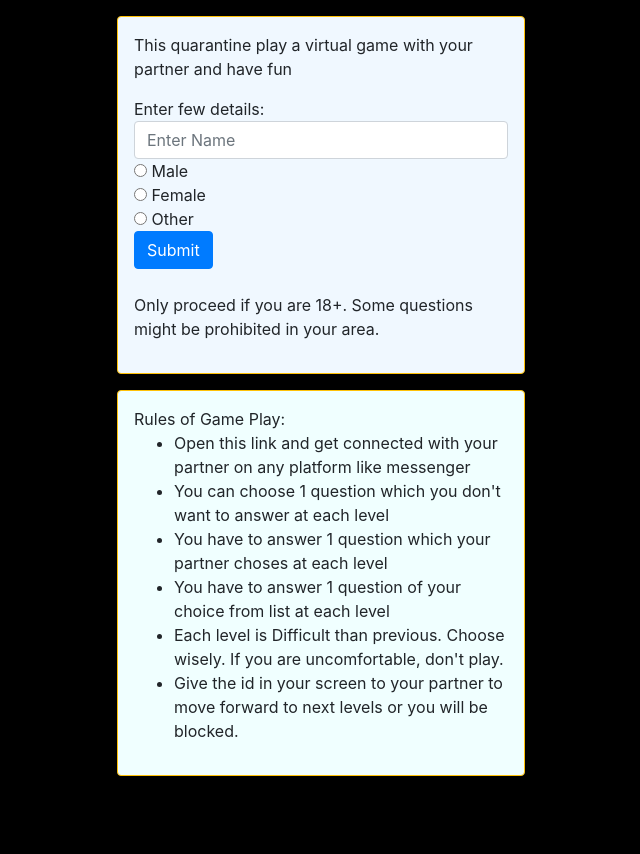
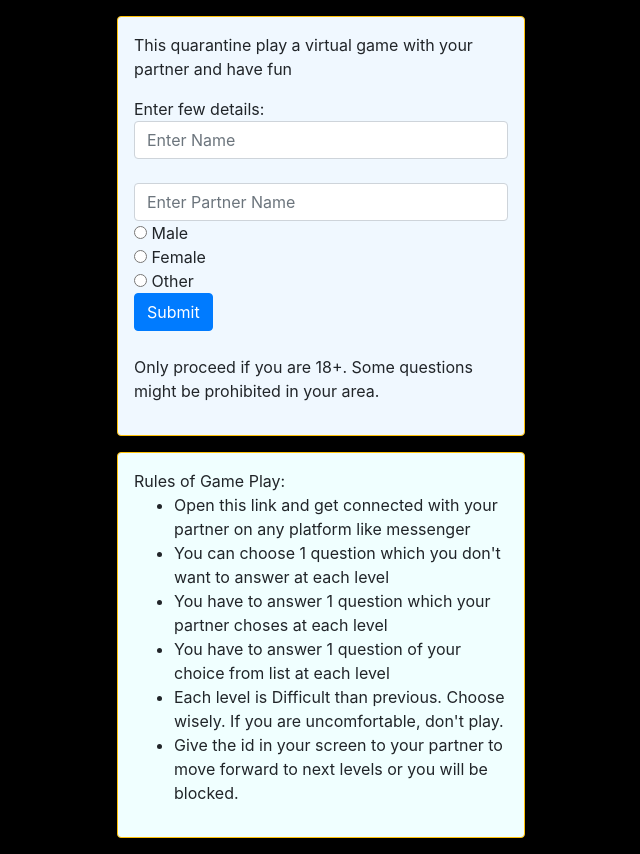
Before and after one commit to coder-armaansingh/coder-armaansingh.github.io, a plain HTML site: page index.html in a window 1280 px wide. Shown: the whole page, without its empty margins (319-959 px from the left). Before the commit the page ends 800 px from the top, so only its background shows below. Drawn offline with nearby package versions, Linux system fonts and the light colour scheme.

Commit message:
Add additional field

```diff
--- a/index.html
+++ b/index.html
@@ -212,7 +212,8 @@
     <div id="form1" class="p-3 m-3 border border-warning rounded" style="background: aliceblue">
         <p>This quarantine play a virtual game with your partner and have fun</p>
         <div>Enter few details: </div>
-        <input type="text" placeholder="Enter Name" id="name" class="form-control" />
+        <input type="text" placeholder="Enter Name" id="name" class="form-control" /><br/>
+        <input type="text" placeholder="Enter Partner Name" id="pname" class="form-control" />
         <input type="radio" name="sex" />&nbsp;Male<br />
         <input type="radio" name="sex" />&nbsp;Female<br />
         <input type="radio" name="sex" />&nbsp;Other<br />
```
